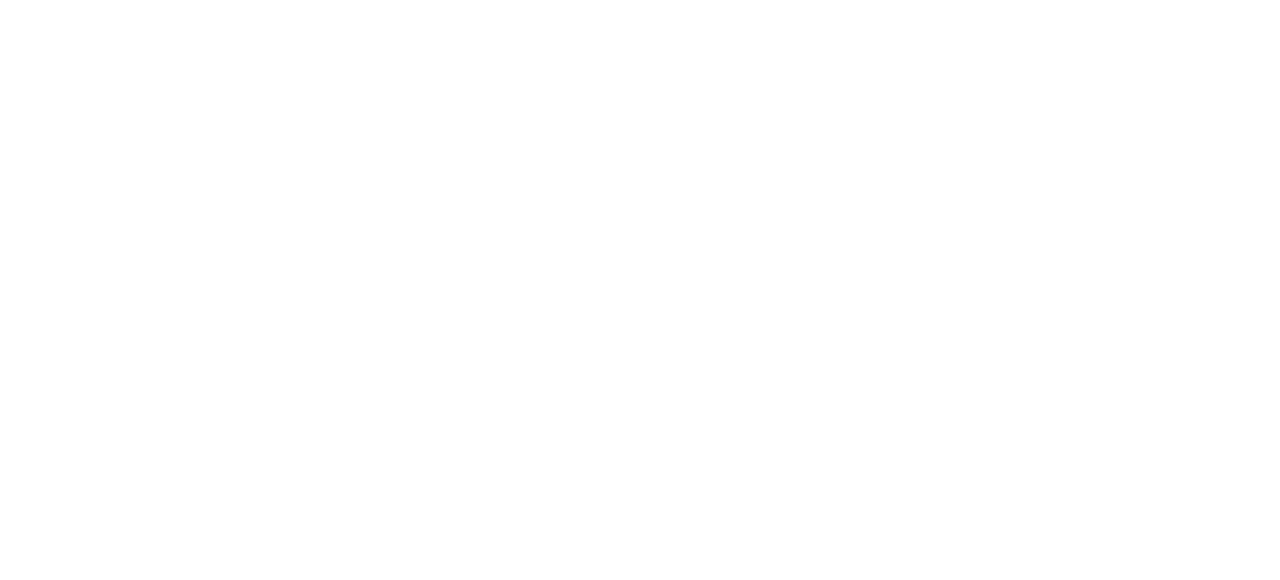
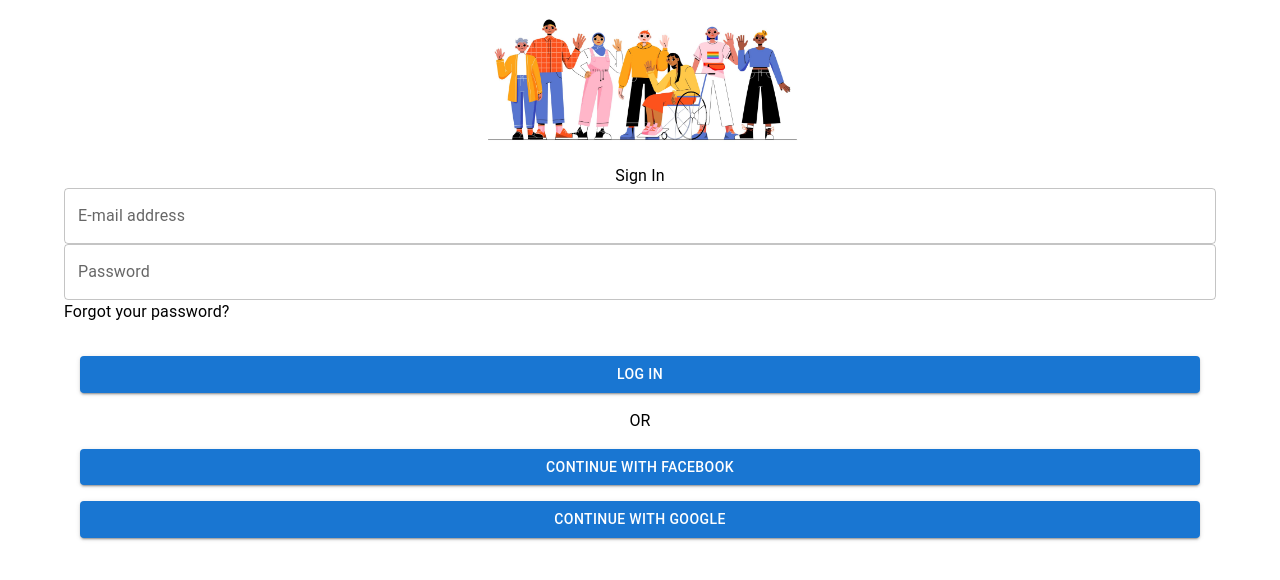
Before and after one commit to lucyefranco/GIT-Hackathon22, a React (Create React App) app in the folder git-hackathon-22/: page /signin in a window 1280 px wide. Before the commit this address had no page. Shown: the top 580 px of the page. Built offline with nearby package versions, Linux system fonts and the light colour scheme.

Commit message:
sign in pages

```diff
--- a/git-hackathon-22/src/App.js
+++ b/git-hackathon-22/src/App.js
@@ -1,18 +1,18 @@
 import * as React from 'react';
-import Button from '@mui/material/Button';
 import {
   BrowserRouter as Router,
   Routes,
-  Route,
-  Link
+  Route
 } from "react-router-dom";
 import Home from './Pages/Home';
+import SignIn from './Pages/SignIn'
 
 function App() {
   return(
     <Router>
         <Routes>
-          <Route exact path="/" element={Home} />
+          <Route exact path="/" element={<Home />} />
+          <Route exact path="signin" element={<SignIn />}/>
         </Routes>
     </Router>
   )
--- /dev/null
+++ b/git-hackathon-22/src/Pages/SignIn.js
@@ -0,0 +1,39 @@
+import * as React from "react";
+import { Button, Box, TextField, Container, Stack } from "@mui/material";
+import { navigate, useNavigate } from "react-router-dom";
+import { Typography } from "@mui/material";
+import { display } from "@mui/system";
+import photo from "../assets/signinphoto.jpeg"
+
+function SignIn() {
+  let navigate = useNavigate();
+
+  const photoStyling = {
+    height: '160px'
+  }
+
+  return (
+    <Container>
+        <Box align="center">
+        <img src={photo} alt="" style={photoStyling} />
+
+        </Box>
+
+
+      <Box display={"flex"} flexDirection={"column"}>
+        <Typography align="center">Sign In</Typography>
+        <TextField label="E-mail address" variant="outlined" />
+        <TextField label="Password" variant="outlined" />
+        <Typography>Forgot your password?</Typography>
+        <Stack spacing={2} padding={2} marginTop={2}>
+            <Button variant="contained">Log In</Button>
+            <Typography align="center">OR</Typography>
+            <Button variant="contained">Continue with Facebook</Button>
+            <Button variant="contained">Continue with Google</Button>
+        </Stack>
+      </Box>
+    </Container>
+  );
+}
+
+export default SignIn;
```
Also changed, not shown: git-hackathon-22/src/assets/signinphoto.jpeg (added).
